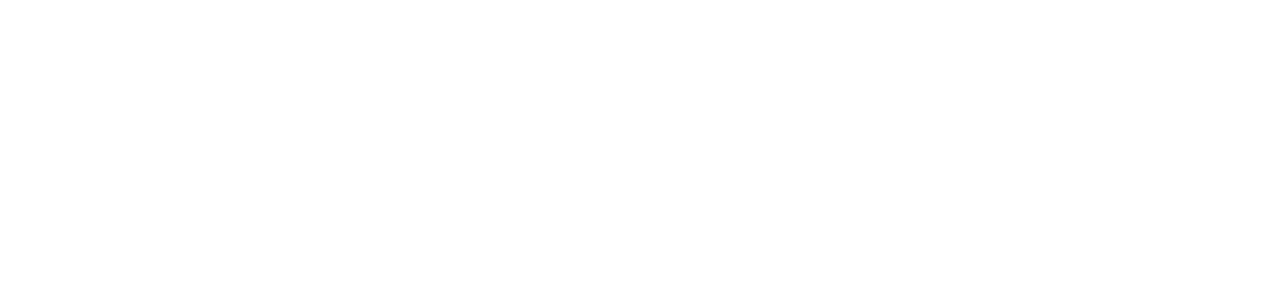
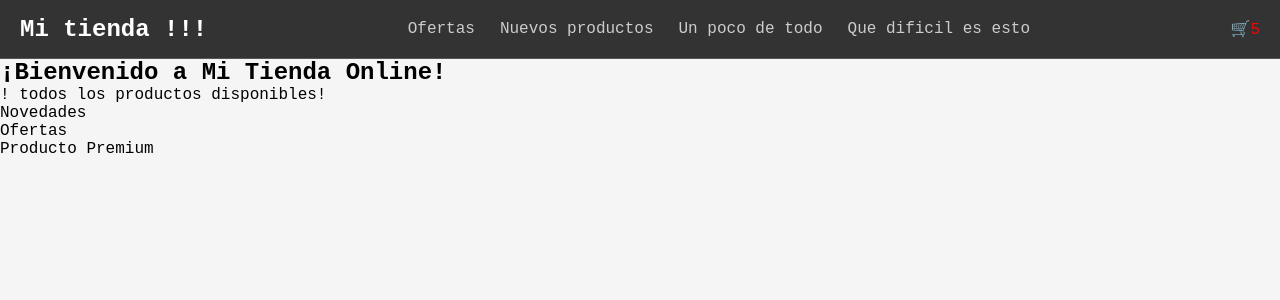
Before and after one commit to juanhsc/CreaTuLanding1-Mesquida, a React (Vite) app: page / in a window 1280 px wide. Shown: the top 300 px of the page. Built offline with nearby package versions, Linux system fonts and the light colour scheme.

Commit message:
actualizacion

```diff
--- a/index.html
+++ b/index.html
@@ -4,7 +4,7 @@
     <meta charset="UTF-8" />
     <link rel="icon" type="image/svg+xml" href="/vite.svg" />
     <meta name="viewport" content="width=device-width, initial-scale=1.0" />
-    <title>CoderFlex</title>
+    <title>MiTienda</title>
   </head>
   <body>
     <div id="root"></div>
--- a/src/App.jsx
+++ b/src/App.jsx
@@ -1,14 +1,20 @@
 
 import './App.css'
 
-function App() {
+import React from 'react';
+import NavBar from './components/NavBar';
+import ItemListContainer from './components/ItemListContainer';
+import CartWidget from './components/CartWidget';
+const App = () => {
+  return (
 
+    <div style={{ fontFamily: 'sans-serif', minHeight: '100vh', backgroundColor: '#f5f5f5' }}>
 
-  return (
-    <>
+      <NavBar />
 
-    </>
-  )
-}
+      <ItemListContainer greeting="¡Bienvenido a Mi Tienda Online!" />
+    </div>
+  );
+};
 
-export default App
+export default App;
--- /dev/null
+++ b/src/components/CartWidget.jsx
@@ -0,0 +1,13 @@
+
+
+const CartWidget = () => {
+  return (
+
+    <div>
+      <span className="text-2xl">🛒</span>
+      <span style={{color:"red"}}>5</span>
+    </div>
+  );
+};
+
+export default CartWidget;
--- /dev/null
+++ b/src/components/ItemListContainer.jsx
@@ -0,0 +1,27 @@
+import React from 'react';
+
+const ItemListContainer = ({ greeting }) => {
+  return (
+    <div className="container mx-auto mt-8 p-6 bg-white rounded-lg shadow-lg text-center">
+
+      <h2 className="text-3xl font-semibold text-gray-800 mb-4">{greeting}</h2>
+      <p className="text-gray-600 text-lg">
+        ! todos los productos disponibles!
+      </p>
+      <div className="mt-6 grid grid-cols-1 md:grid-cols-2 lg:grid-cols-3 gap-6">
+
+        <div className="bg-gray-100 p-4 rounded-md border border-gray-200">
+          <p className="text-gray-500">Novedades</p>
+        </div>
+        <div className="bg-gray-100 p-4 rounded-md border border-gray-200">
+          <p className="text-gray-500">Ofertas</p>
+        </div>
+        <div className="bg-gray-100 p-4 rounded-md border border-gray-200">
+          <p className="text-gray-500">Producto Premium</p>
+        </div>
+      </div>
+    </div>
+  );
+};
+
+export default ItemListContainer;
--- /dev/null
+++ b/src/components/NavBar.jsx
@@ -0,0 +1,34 @@
+import React from 'react';
+import CartWidget from './CartWidget';
+const NavBar = () => {
+  return (
+
+    <nav style={{ backgroundColor: '#333', padding: '15px 20px', borderBottom: '1px solid #555', display: 'flex', justifyContent: 'space-between', alignItems: 'center', color: '#fff' }}>
+
+      <a href="#" style={{ fontSize: '24px', fontWeight: 'bold', textDecoration: 'none', color: '#fff' }}>
+        Mi tienda !!!
+      </a>
+
+
+      <div style={{ display: 'flex', gap: '25px' }}>
+        <a href="#" style={{ textDecoration: 'none', color: '#ccc', fontSize: '16px', padding: '5px 0' }}>
+          Ofertas
+        </a>
+        <a href="#" style={{ textDecoration: 'none', color: '#ccc', fontSize: '16px', padding: '5px 0' }}>
+          Nuevos productos
+        </a>
+        <a href="#" style={{ textDecoration: 'none', color: '#ccc', fontSize: '16px', padding: '5px 0' }}>
+          Un poco de todo
+        </a>
+        <a href="#" style={{ textDecoration: 'none', color: '#ccc', fontSize: '16px', padding: '5px 0' }}>
+          Que dificil es esto
+        </a>
+      </div>
+
+
+      <CartWidget />
+    </nav>
+  );
+};
+
+export default NavBar;
```
Also changed, not shown: src/index.css (line endings or trailing spaces).
